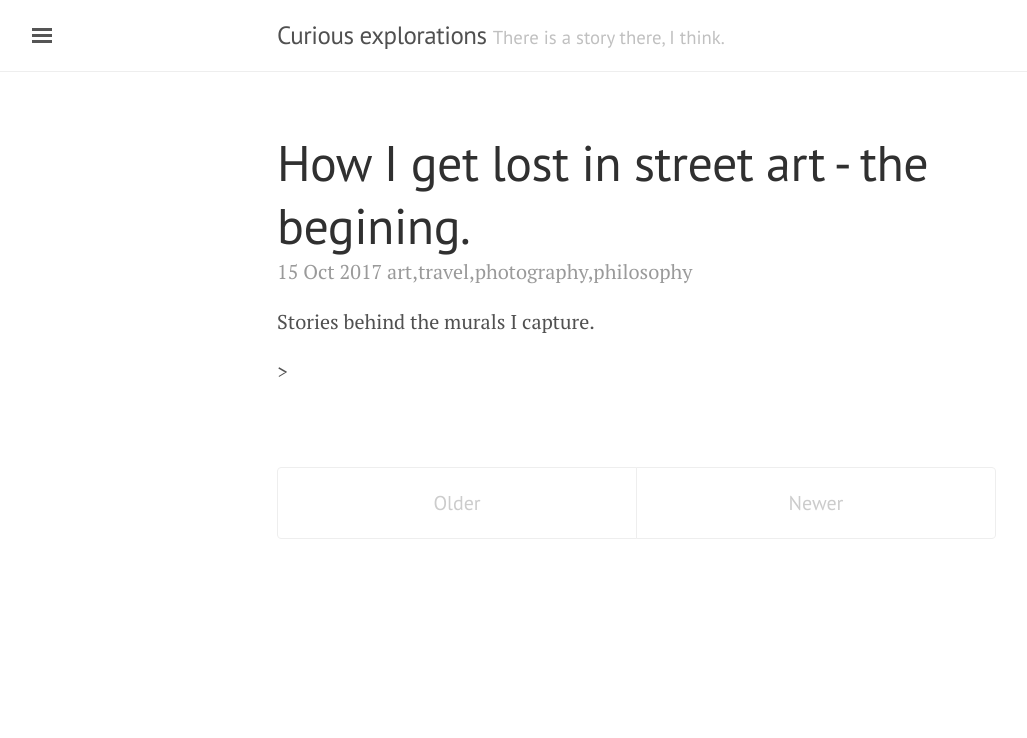
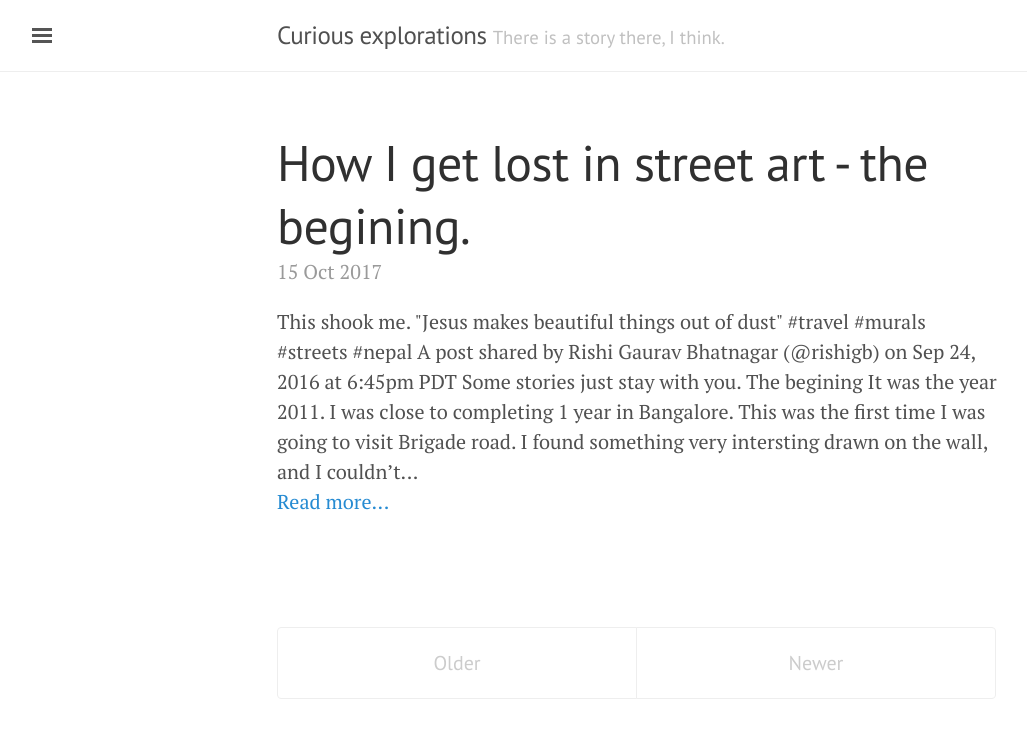
Before and after one commit to rishigb/rishigb.github.io, a Jekyll site: the page built from index.html, in a window 1280 px wide. Shown: the top 738 px of the page, without its empty margins (3-1030 px from the left). Built offline with Jekyll 4.4.1, drawn with Linux system fonts in a browser that asks for light colours; the list of posts is cut into pages by our own code; comment, search, counter and statistics services are not loaded.

Commit message:
changed the default home page

```diff
--- a/_posts/2017-10-15-to-new-beginings.md
+++ b/_posts/2017-10-15-to-new-beginings.md
@@ -1,7 +1,7 @@
 ---
 layout: post
 title: How I get lost in street art - the begining.
-tags: art, travel, photography, philosophy
+
 TLDR: Stories behind the murals I capture.
 comments: true
 ---
--- a/index.html
+++ b/index.html
@@ -7,16 +7,17 @@ title: Home
   {% for post in paginator.posts %}
   <div class="post">
     <h1 class="post-title">
-      <a href="{{ site.baseurl }}/{{ post.url }}">
+      {{ post.title }}
+    <!--  <a href="{{ site.baseurl }}/{{ post.url }}">
         {{ post.title }}
-      </a>
+      </a> -->
       </h1>
 
-<span class="post-date">{{ post.date | date_to_string }} {{post.tags}}</span>
-<p>{{post.TLDR}}</p>>
+<span class="post-date">{{ post.date | date_to_string }}</span>
 
+{{ post.content | strip_html | truncatewords:75}}<br>
+            <a href="{{ post.url }}/{{ post.url }}">Read more...</a><br><br>
 
-    <!--{{ post.content }}-->
   </div>
   {% endfor %}
 </div>
```
